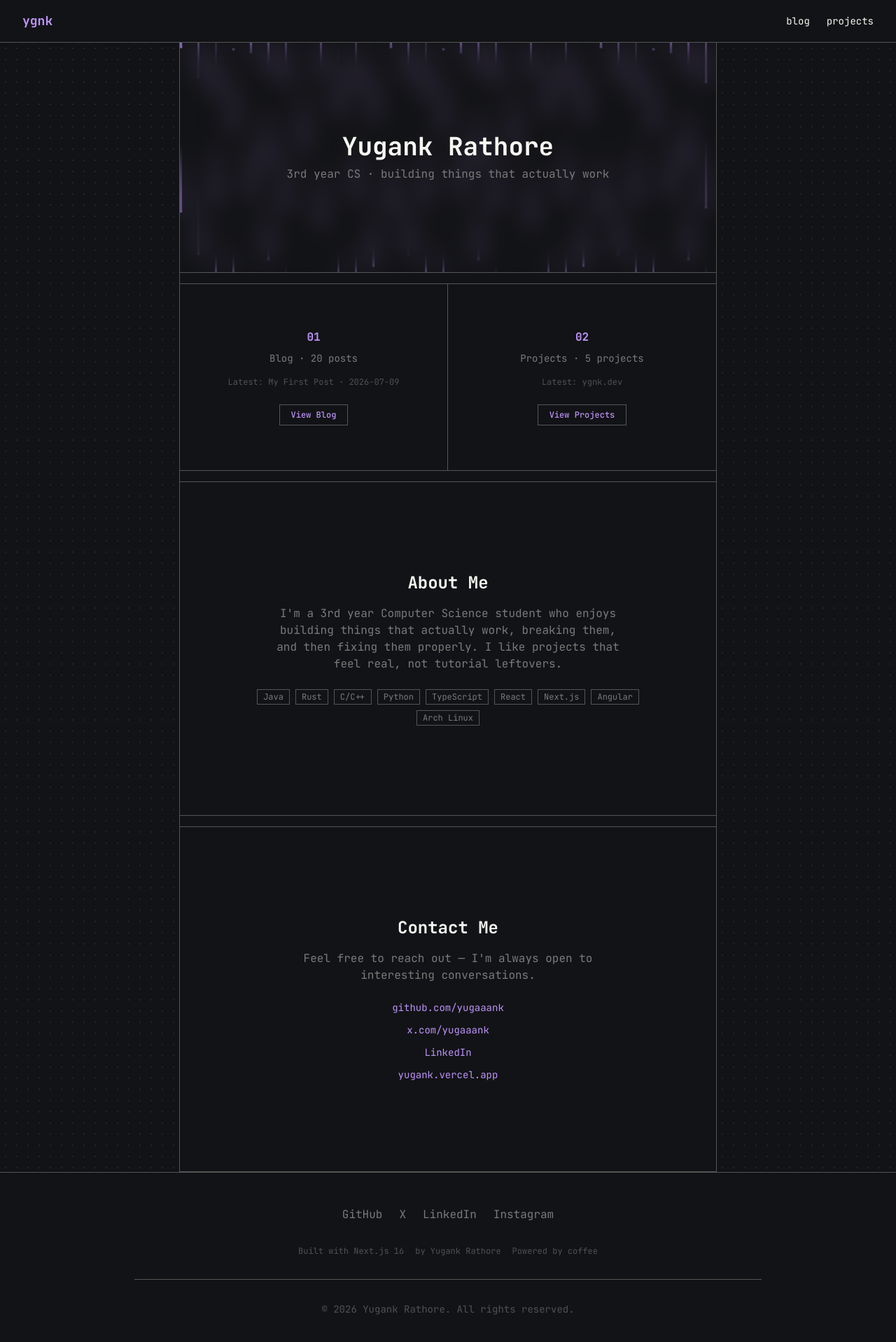
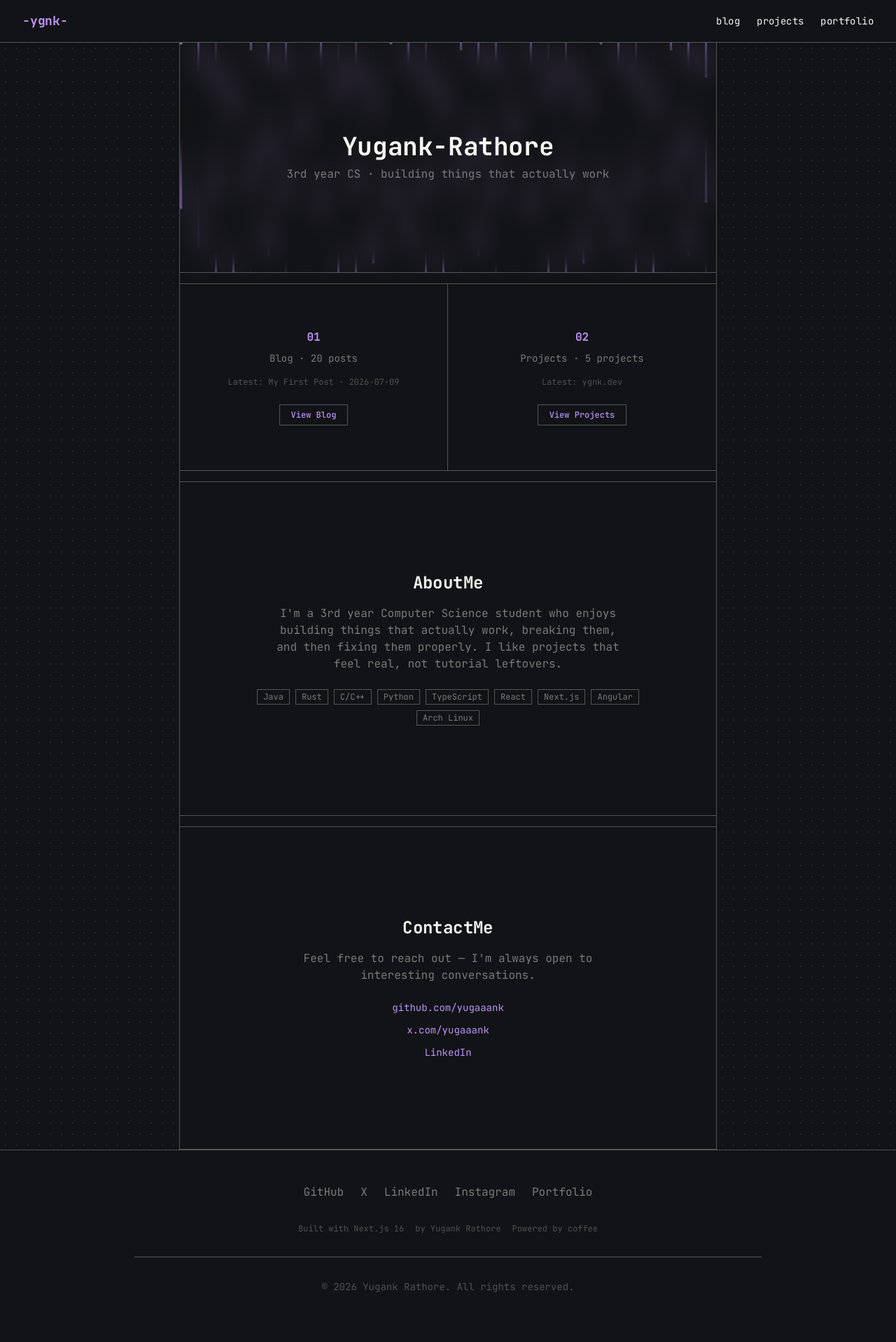
Before and after one commit to yugaaank/blog, a Next.js app: page / in a window 1280 px wide. Shown: the top 1918 px of the page at 70% size. After the commit the page ends 1897 px from the top, so only its background shows below. Built offline with nearby package versions, Linux system fonts and the light colour scheme.

Commit message:
scramble text

```diff
--- a/app/blog/page.tsx
+++ b/app/blog/page.tsx
@@ -2,6 +2,7 @@ import Link from "next/link";
 import type { Post } from "./posts";
 import { posts } from "./posts";
 import { FallingPattern } from "@/components/ui/falling-pattern";
+import ScrambledHeading from "@/app/components/ScrambledHeading";
 
 const now = new Date();
 
@@ -103,7 +104,7 @@ export default function Blog() {
           <FallingPattern color="#bd93f9" backgroundColor="var(--background)" />
         </div>
         <div className="relative z-10 flex flex-col items-center justify-center px-16 py-32">
-          <h1 className="text-4xl font-bold">Blog</h1>
+          <ScrambledHeading as="h1" className="text-4xl font-bold">Blog</ScrambledHeading>
           <p className="mt-2 text-muted">All posts</p>
         </div>
       </section>
--- a/app/components/Footer.tsx
+++ b/app/components/Footer.tsx
@@ -37,6 +37,14 @@ export default function Footer() {
             >
               Instagram
             </a>
+            <a
+              href="https://yugank.vercel.app"
+              target="_blank"
+              rel="noopener noreferrer"
+              className="text-muted hover:text-accent transition-colors"
+            >
+              Portfolio
+            </a>
           </div>
 
           {/* Fun credits */}
--- /dev/null
+++ b/app/components/HeroTitle.tsx
@@ -0,0 +1,13 @@
+"use client";
+
+import ScrambledText from "./ScrambledText/ScrambledText";
+
+export default function HeroTitle() {
+  return (
+    <h1 className="text-4xl font-bold">
+      <ScrambledText radius={150} duration={1} speed={0.5} scrambleChars=".:-">
+        Yugank-Rathore
+      </ScrambledText>
+    </h1>
+  );
+}
--- a/app/components/Navbar.tsx
+++ b/app/components/Navbar.tsx
@@ -1,14 +1,31 @@
+"use client";
+
 import Link from "next/link";
+import ScrambledText from "./ScrambledText/ScrambledText";
 
 export default function Navbar() {
   return (
     <nav className="sticky top-0 z-50 flex items-center justify-between border-b bg-bg px-8 py-4">
       <Link href="/" className="text-lg font-bold text-accent">
-        ygnk
+        <ScrambledText radius={50} duration={0.8} speed={0.4} scrambleChars=".:-">
+          {"-ygnk-"}
+        </ScrambledText>
       </Link>
       <div className="flex gap-6 text-sm">
-        <Link href="/blog" className="hover:text-accent">blog</Link>
-        <Link href="/projects" className="hover:text-accent">projects</Link>
+        <Link href="/blog" className="hover:text-accent">
+          <ScrambledText radius={50} duration={0.8} speed={0.4} scrambleChars=".:-">blog</ScrambledText>
+        </Link>
+        <Link href="/projects" className="hover:text-accent">
+          <ScrambledText radius={50} duration={0.8} speed={0.4} scrambleChars=".:-">projects</ScrambledText>
+        </Link>
+        <a
+          href="https://yugank.vercel.app"
+          target="_blank"
+          rel="noopener noreferrer"
+          className="hover:text-accent"
+        >
+          <ScrambledText radius={50} duration={0.8} speed={0.4} scrambleChars=".:-">portfolio</ScrambledText>
+        </a>
       </div>
     </nav>
   );
--- /dev/null
+++ b/app/components/ScrambledHeading.tsx
@@ -0,0 +1,14 @@
+"use client";
+
+import type { ElementType, ReactNode } from "react";
+import ScrambledText from "./ScrambledText/ScrambledText";
+
+export default function ScrambledHeading({ as: Tag = "h1", className = "", children }: { as?: ElementType; className?: string; children: ReactNode }) {
+  return (
+    <Tag className={className}>
+      <ScrambledText radius={150} duration={1} speed={0.5} scrambleChars=".:-">
+        {children}
+      </ScrambledText>
+    </Tag>
+  );
+}
--- /dev/null
+++ b/app/components/ScrambledText/ScrambledText.css
@@ -0,0 +1,8 @@
+.scrambled-text-block {
+  display: inline-block;
+}
+
+.scrambled-text-block .char {
+  will-change: transform;
+  display: inline-block;
+}
--- /dev/null
+++ b/app/components/ScrambledText/ScrambledText.jsx
@@ -0,0 +1,80 @@
+"use client";
+
+import { useEffect, useRef } from "react";
+import { gsap } from "gsap";
+import { ScrambleTextPlugin } from "gsap/ScrambleTextPlugin";
+
+import "./ScrambledText.css";
+
+gsap.registerPlugin(ScrambleTextPlugin);
+
+const ScrambledText = ({
+  radius = 100,
+  duration = 1.2,
+  speed = 0.5,
+  scrambleChars = ".:",
+  className = "",
+  style = {},
+  tag: Tag = "span",
+  children,
+}) => {
+  const rootRef = useRef(null);
+
+  useEffect(() => {
+    if (!rootRef.current) return;
+
+    const el = rootRef.current;
+    const text = typeof children === "string" ? children : el.textContent;
+    if (!text) return;
+
+    el.textContent = "";
+    const chars = [];
+
+    for (const char of text) {
+      const span = document.createElement("span");
+      span.textContent = char;
+      span.className = "char";
+      span.dataset.content = char;
+      el.appendChild(span);
+      chars.push(span);
+    }
+
+    const handleMove = (e) => {
+      chars.forEach((c) => {
+        const { left, top, width, height } = c.getBoundingClientRect();
+        const dx = e.clientX - (left + width / 2);
+        const dy = e.clientY - (top + height / 2);
+        const dist = Math.hypot(dx, dy);
+
+        if (dist < radius) {
+          gsap.to(c, {
+            overwrite: true,
+            duration: duration * (1 - dist / radius),
+            scrambleText: {
+              text: c.dataset.content || "",
+              chars: scrambleChars,
+              speed,
+            },
+            ease: "none",
+          });
+        }
+      });
+    };
+
+    el.addEventListener("pointermove", handleMove);
+
+    return () => {
+      el.removeEventListener("pointermove", handleMove);
+      gsap.killTweensOf(chars);
+      el.textContent = text;
+    };
+  }, [children, radius, duration, speed, scrambleChars]);
+
+  return (
+    <Tag ref={rootRef} className={`scrambled-text-block ${className}`} style={style}>
+      {children}
+    </Tag>
+  );
+};
+
+export default ScrambledText;
--- a/app/page.tsx
+++ b/app/page.tsx
@@ -2,6 +2,8 @@ import Link from "next/link";
 import { posts } from "@/app/blog/posts";
 import { projects } from "@/app/projects/projects";
 import { FallingPattern } from "@/components/ui/falling-pattern";
+import HeroTitle from "@/app/components/HeroTitle";
+import ScrambledHeading from "@/app/components/ScrambledHeading";
 
 export default function Home() {
   const sortedPosts = [...posts].sort((a, b) => b.date.localeCompare(a.date));
@@ -18,7 +20,7 @@ export default function Home() {
           />
         </div>
         <div className="relative z-10 flex flex-col items-center justify-center px-16 py-32">
-          <h1 className="text-4xl font-bold">Yugank Rathore</h1>
+          <HeroTitle />
           <p className="mt-2 text-muted">3rd year CS · building things that actually work</p>
         </div>
       </section>
@@ -52,7 +54,7 @@ export default function Home() {
       <div className="h-4 border-b" />
       <section className="border-b">
         <div className="flex flex-col items-center justify-center px-16 py-32">
-          <h2 className="text-2xl font-bold">About Me</h2>
+          <ScrambledHeading as="h2" className="text-2xl font-bold">About Me</ScrambledHeading>
           <p className="mt-4 max-w-lg text-center text-muted">
             I&apos;m a 3rd year Computer Science student who enjoys building things that actually work,
             breaking them, and then fixing them properly. I like projects that feel real, not tutorial leftovers.
@@ -73,7 +75,7 @@ export default function Home() {
       <div className="h-4 border-b" />
       <section className="border-b">
         <div className="flex flex-col items-center justify-center px-16 py-32">
-          <h2 className="text-2xl font-bold">Contact Me</h2>
+          <ScrambledHeading as="h2" className="text-2xl font-bold">Contact Me</ScrambledHeading>
           <p className="mt-4 max-w-lg text-center text-muted">
             Feel free to reach out — I&apos;m always open to interesting conversations.
           </p>
@@ -102,14 +104,6 @@ export default function Home() {
             >
               LinkedIn
             </a>
-            <a
-              href="https://yugank.vercel.app"
-              target="_blank"
-              rel="noopener noreferrer"
-              className="text-accent hover:underline"
-            >
-              yugank.vercel.app
-            </a>
           </div>
         </div>
       </section>
--- a/app/projects/[slug]/page.tsx
+++ b/app/projects/[slug]/page.tsx
@@ -2,6 +2,7 @@ import Link from "next/link";
 import { notFound } from "next/navigation";
 import { projects, type Project } from "../projects";
 import { posts } from "@/app/blog/posts";
+import ScrambledHeading from "@/app/components/ScrambledHeading";
 
 export function generateStaticParams() {
   return projects.map((p) => ({ slug: p.slug }));
@@ -27,7 +28,7 @@ function ProjectPage({ project }: { project: Project }) {
     <div className="divide-y divide-border">
       {/* Header */}
       <div className="border-b px-8 py-12">
-        <h1 className="text-4xl font-bold">{project.title}</h1>
+        <ScrambledHeading as="h1" className="text-4xl font-bold">{project.title}</ScrambledHeading>
         <p className="mt-2 text-muted">{project.summary}</p>
         <div className="mt-6 flex flex-wrap gap-2">
           {project.tags.map((tag) => (
--- a/app/projects/page.tsx
+++ b/app/projects/page.tsx
@@ -1,6 +1,7 @@
 import Link from "next/link";
 import { projects } from "./projects";
 import { FallingPattern } from "@/components/ui/falling-pattern";
+import ScrambledHeading from "@/app/components/ScrambledHeading";
 
 export default function Projects() {
   return (
@@ -10,7 +11,7 @@ export default function Projects() {
           <FallingPattern color="#bd93f9" backgroundColor="var(--background)" />
         </div>
         <div className="relative z-10 flex flex-col items-center justify-center px-16 py-32">
-          <h1 className="text-4xl font-bold">Projects</h1>
+          <ScrambledHeading as="h1" className="text-4xl font-bold">Projects</ScrambledHeading>
           <p className="mt-2 text-muted">Things I&apos;ve built</p>
         </div>
       </section>
--- a/package.json
+++ b/package.json
@@ -10,6 +10,7 @@
   },
   "dependencies": {
     "framer-motion": "^12.42.2",
+    "gsap": "^3.15.0",
     "next": "16.2.10",
     "next-mdx-remote": "^6.0.0",
     "react": "19.2.4",
```
Also changed, not shown: 1 other file (tests, documents, lock files or other folders).
